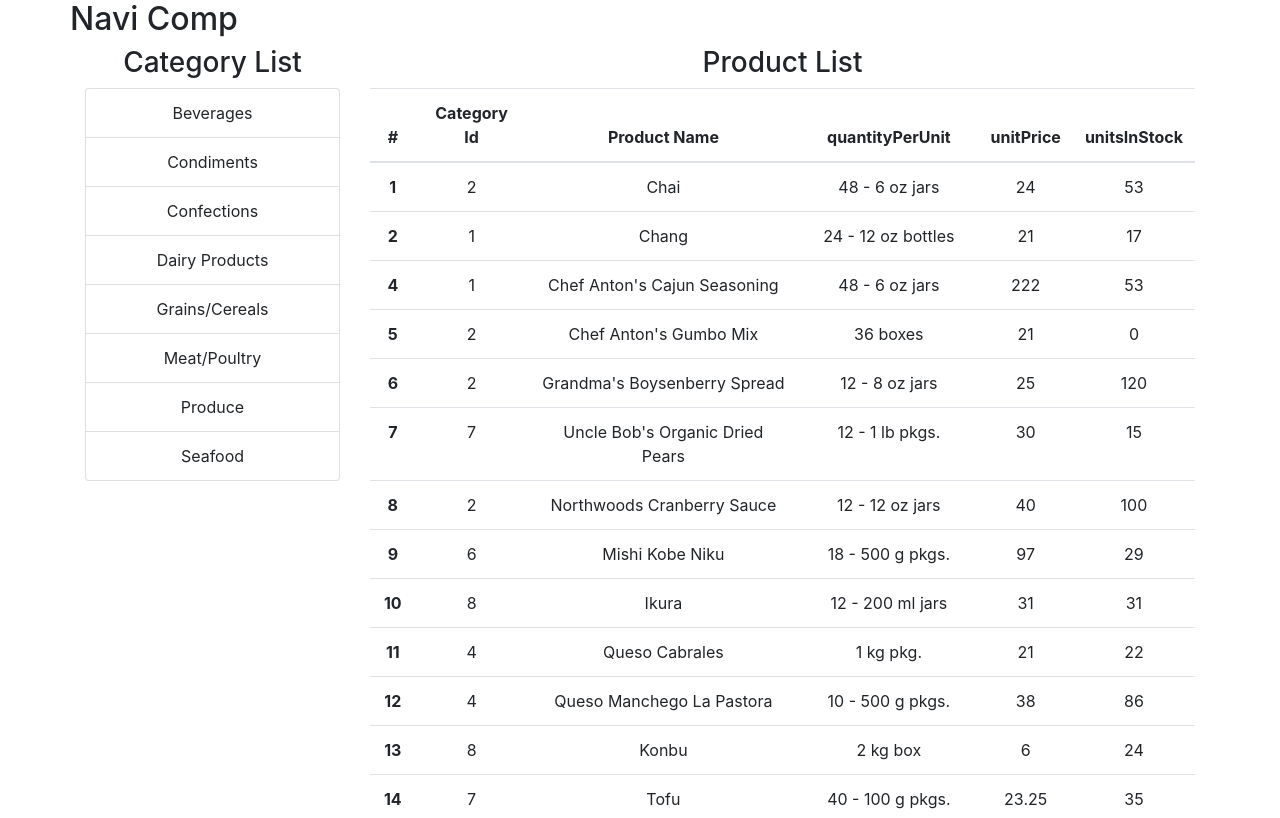
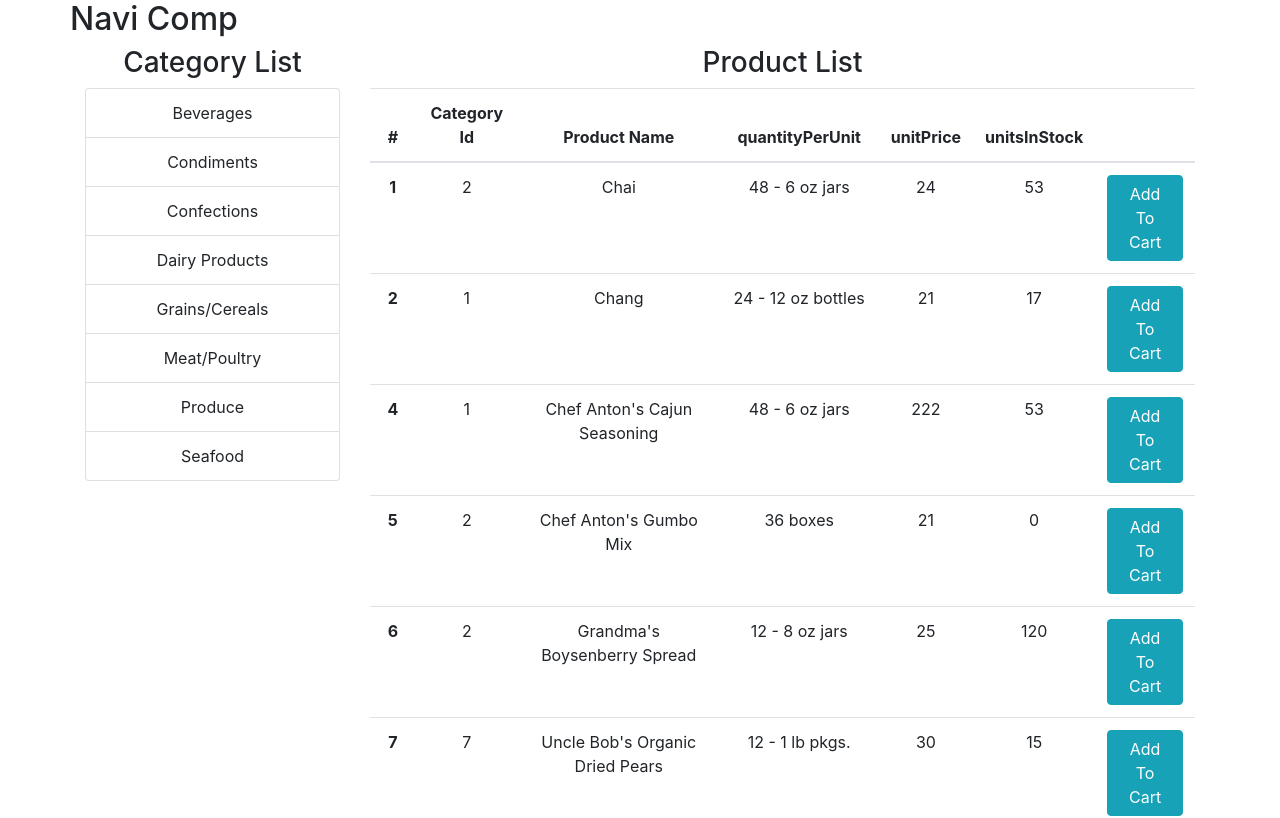
Before and after one commit to aliayranci93/ReactEcommerce, a React (Create React App) app: page / in a window 1280 px wide. Shown: the top 818 px of the page. Built offline with nearby package versions, Linux system fonts and the light colour scheme; data requests are answered from the project's data file.

Commit message:
Sepet yapısı eklendi

```diff
--- a/src/ProductList.js
+++ b/src/ProductList.js
@@ -1,5 +1,20 @@
-import React, { Component } from 'react'
-import { Table } from "reactstrap";
+import React, { Component } from "react";
+import {
+  Table,
+  Button,
+  Collapse,
+  Navbar,
+  NavbarToggler,
+  NavbarBrand,
+  Nav,
+  NavItem,
+  NavLink,
+  UncontrolledDropdown,
+  DropdownToggle,
+  DropdownMenu,
+  DropdownItem,
+  NavbarText,
+} from "reactstrap";
 export default class ProductList extends Component {
   render() {
     return (
@@ -14,22 +29,31 @@ export default class ProductList extends Component {
               <th>quantityPerUnit</th>
               <th>unitPrice</th>
               <th>unitsInStock</th>
+              <th></th>
             </tr>
           </thead>
           <tbody>
             {this.props.products.map((product) => (
-        <tr>
+              <tr key={product.id}>
                 <th scope="row">{product.id}</th>
                 <td>{product.categoryId}</td>
                 <td>{product.productName}</td>
                 <td>{product.quantityPerUnit}</td>
                 <td>{product.unitPrice}</td>
                 <td>{product.unitsInStock}</td>
+                <td>
+                  <Button
+                    onClick={() => this.props.addToCart(product)}
+                    color="info"
+                  >
+                    Add To Cart
+                  </Button>
+                </td>
               </tr>
             ))}
           </tbody>
         </Table>
       </div>
-        )
+    );
   }
 }
```
Lines whose indentation alone changed are shown as unchanged.
